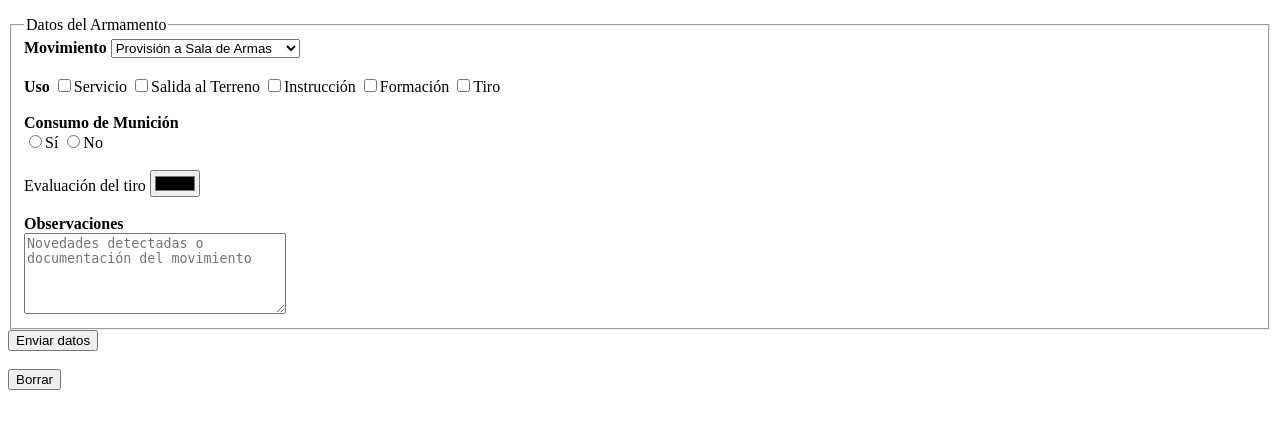
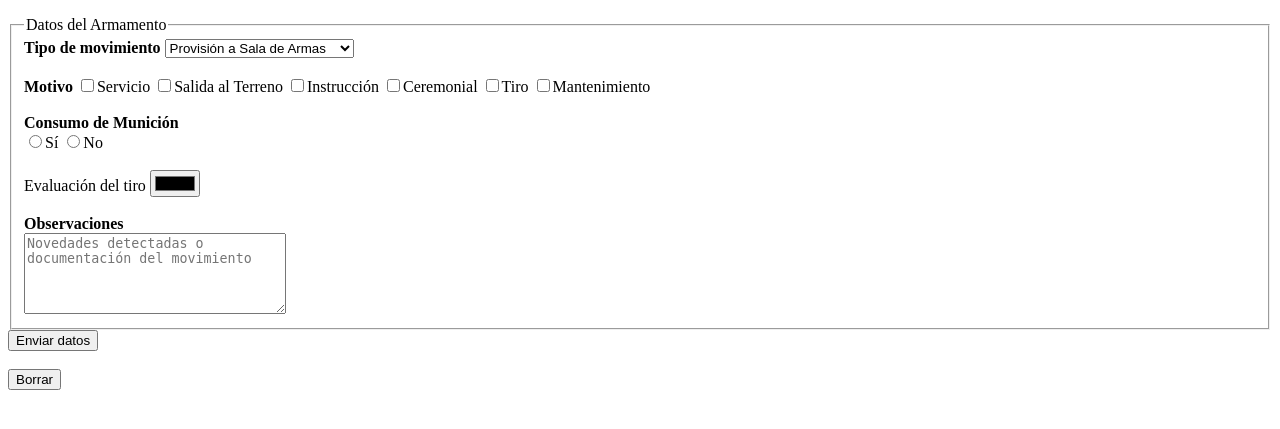
Before and after one commit to Panchoeito/Sala-de-Armas, a Django app: template sala_armas/registro_movimientos/templates/registro_movimientos/Ingresos.html in a window 1280 px wide. Shown: the part 188-617 px from the top of the page. Run offline with Django 4.2, Linux system fonts and the light colour scheme; the template is opened without the code that fills it, so the values that code supplies are empty.

Commit message:
Agregando formularios a ingreso

```diff
--- a/sala_armas/registro_movimientos/templates/registro_movimientos/Ingresos.html
+++ b/sala_armas/registro_movimientos/templates/registro_movimientos/Ingresos.html
@@ -25,20 +25,21 @@
 
             <fieldset>
                 <legend>Datos del Armamento</legend>
-                <label for="movimiento"><b>Movimiento</b></label>
-                <select name="movimiento" id="movimiento" size="1">
-                    <option value="1">Provisión a Sala de Armas</option>
-                    <option value="2">Entrega a Usuario</option>
-                    <option value="3">Recepción de Usuario</option>
-                    <option value="4">Descargo de Sala de Armas</option>
+                <label for="tipo"><b>Tipo de movimiento</b></label>
+                <select name="tipo" id="tipo" size="1">
+                    <option value="Carga">Provisión a Sala de Armas</option>
+                    <option value="Entrega">Entrega a Usuario</option>
+                    <option value="Recepción">Recepción de Usuario</option>
+                    <option value="Descarga">Descargo de Sala de Armas</option>
                 </select>
                 <br><br>
-                <label for="uso"><b>Uso</b></label>
-                    <input type="checkbox" name="uso" id="uso" value="1">Servicio
-                    <input type="checkbox" name="uso" id="uso" value="2">Salida al Terreno
-                    <input type="checkbox" name="uso" id="uso" value="3">Instrucción
-                    <input type="checkbox" name="uso" id="uso" value="4">Formación
-                    <input type="checkbox" name="uso" id="uso" value="4">Tiro
+                <label for="motivo"><b>Motivo</b></label>
+                    <input type="checkbox" name="motivo" id="motivo" value="Servicio">Servicio
+                    <input type="checkbox" name="motivo" id="motivo" value="Terreno">Salida al Terreno
+                    <input type="checkbox" name="motivo" id="motivo" value="Instrucción">Instrucción
+                    <input type="checkbox" name="motivo" id="motivo" value="Ceremonial">Ceremonial
+                    <input type="checkbox" name="motivo" id="motivo" value="Tiro">Tiro
+                    <input type="checkbox" name="motivo" id="motivo" value="Mantenimiento">Mantenimiento
                 <br><br>
                 <label for="fuego"><b>Consumo de Munición</b></label> <br>
                 <input type="radio" value="1" name="fuego">Sí
```
